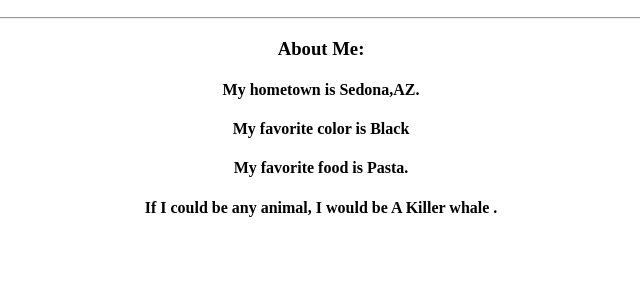
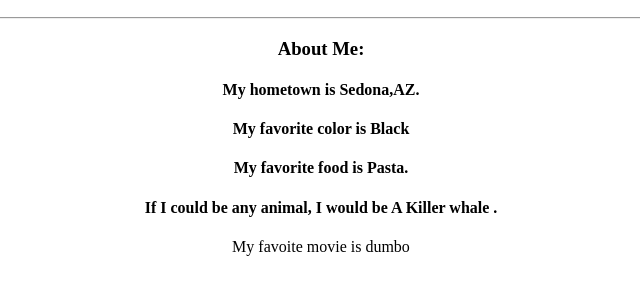
Before and after one commit to Mannybedo/My-First-Repo, a plain HTML site: page index.html in a window 1280 px wide. Shown: the part 110-404 px from the top of the page, without its empty margins (319-959 px from the left). Drawn offline with Linux system fonts and the light colour scheme.

Commit message:
add favoite movie

```diff
--- a/index.html
+++ b/index.html
@@ -15,6 +15,7 @@
 					<h4>My favorite color is Black</h4>
 					<h4>My favorite food is Pasta.</h4>
 					<h4>If I could be any animal, I would be A Killer whale .</h4>
+                    <p>My favoite movie is dumbo</p>
 			</div>
 		  </body>
 		</html>
```
